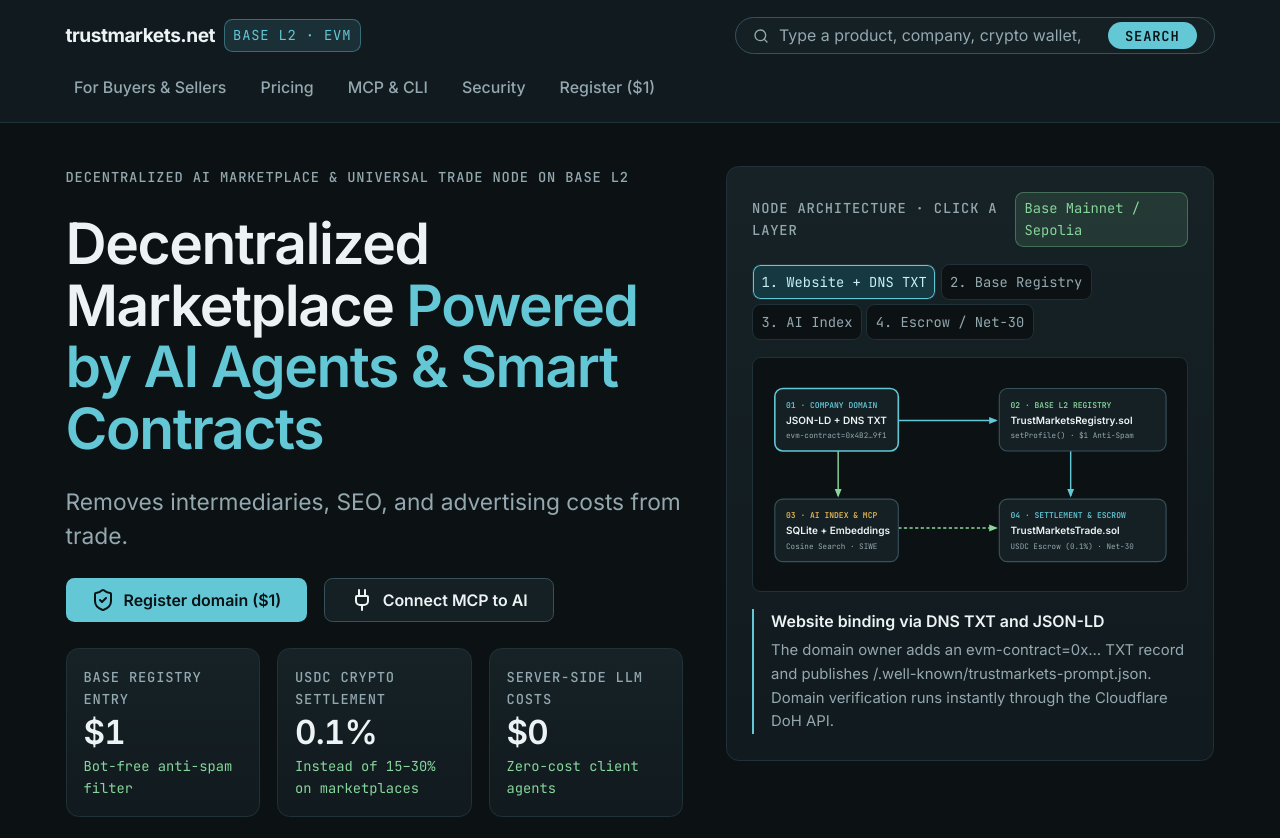
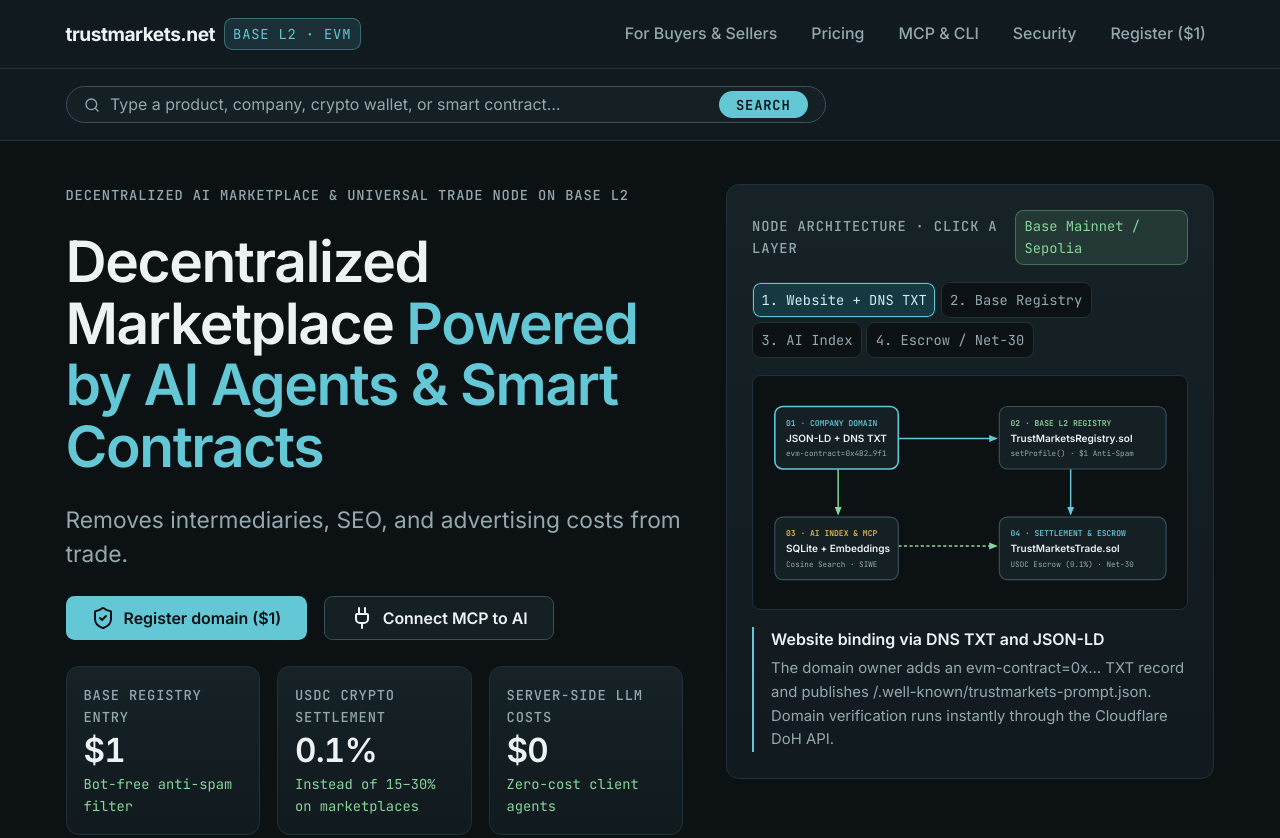
Before and after one commit to DP-dep-yx/p2pmarket.net, a plain HTML site: page index.html in a window 1280 px wide. Shown: the top 838 px of the page. Drawn offline with nearby package versions, Linux system fonts and the light colour scheme.

Commit message:
Move search bar below the header into its own strip

```diff
--- a/index.html
+++ b/index.html
@@ -214,6 +214,19 @@ button, input, select, textarea {
 }
 
 /* Global search bar */
+.search-strip {
+  border-bottom: var(--hairline);
+  background: var(--surface-container-low);
+}
+.search-strip-inner {
+  max-width: 1200px;
+  margin: 0 auto;
+  padding: var(--space-md) var(--space-lg);
+}
+.search-strip .topbar-search {
+  flex: 1 1 auto;
+  max-width: 760px;
+}
 .topbar-search {
   position: relative;
   flex: 1 1 280px;
@@ -1094,6 +1107,19 @@ input[type="range"] {
       <a href="#hero" class="brand-name">trustmarkets.net</a>
       <span class="net-tag">Base L2 · EVM</span>
     </div>
+    <nav class="nav-links" aria-label="Platform sections">
+      <a href="#roles" class="nav-link">For Buyers &amp; Sellers</a>
+      <a href="#pricing" class="nav-link">Pricing</a>
+      <a href="#mcp-toolkit" class="nav-link">MCP &amp; CLI</a>
+      <a href="#security" class="nav-link">Security</a>
+      <a href="#register-sandbox" class="nav-link">Register ($1)</a>
+    </nav>
+  </div>
+</header>
+
+<!-- Global search strip (below the header) -->
+<div class="search-strip">
+  <div class="search-strip-inner">
     <div class="topbar-search" role="search">
       <div class="search-field">
         <i data-lucide="search" aria-hidden="true"></i>
@@ -1104,15 +1130,8 @@ input[type="range"] {
       </div>
       <div id="search-results" class="search-results" aria-live="polite"></div>
     </div>
-    <nav class="nav-links" aria-label="Platform sections">
-      <a href="#roles" class="nav-link">For Buyers &amp; Sellers</a>
-      <a href="#pricing" class="nav-link">Pricing</a>
-      <a href="#mcp-toolkit" class="nav-link">MCP &amp; CLI</a>
-      <a href="#security" class="nav-link">Security</a>
-      <a href="#register-sandbox" class="nav-link">Register ($1)</a>
-    </nav>
   </div>
-</header>
+</div>
 
 <main class="page-grid">
 
```
